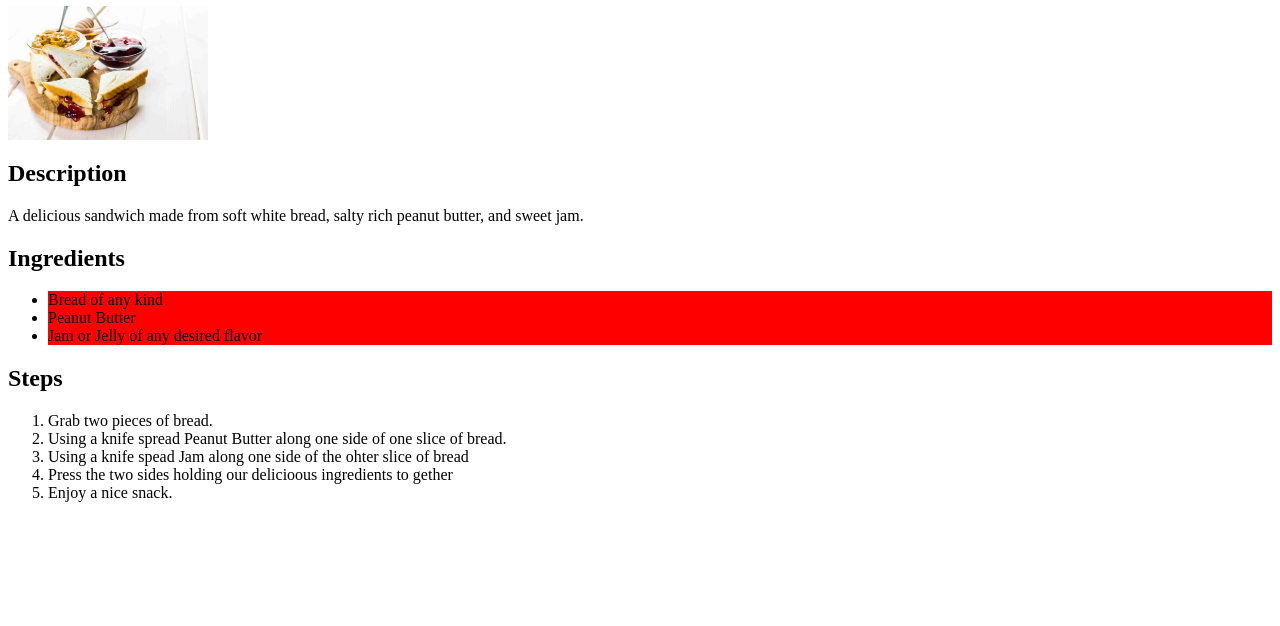
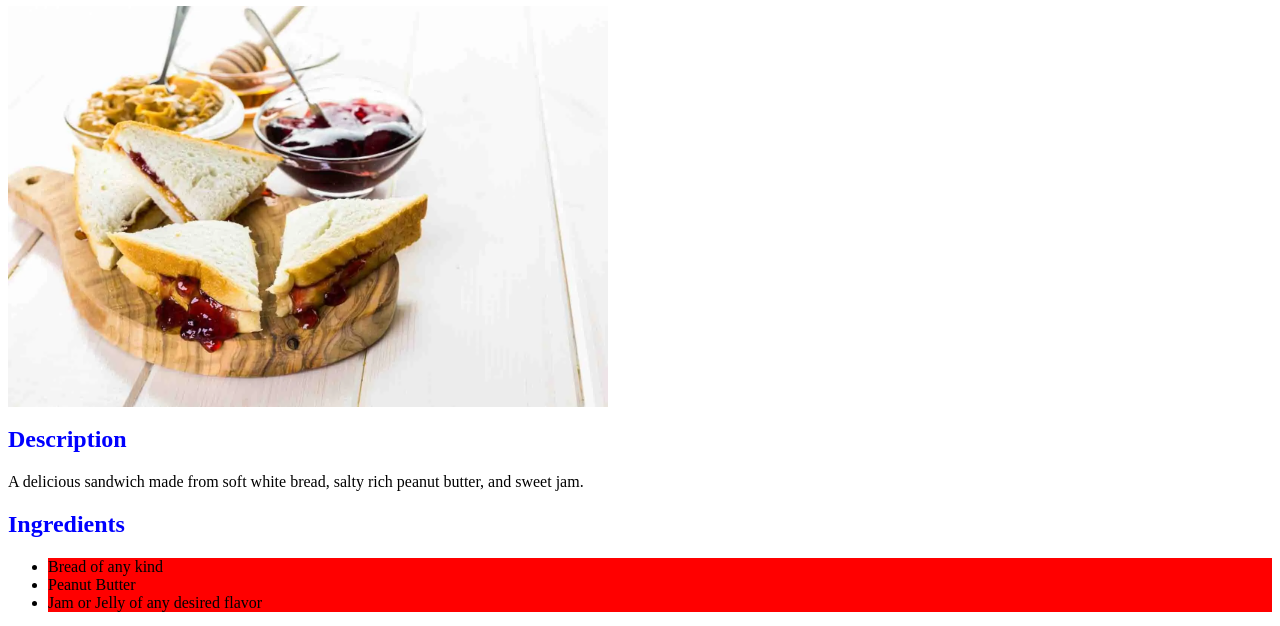
Before and after one commit to CameronWiggins/recipes, a plain HTML site: page recipes/pbj.html in a window 1280 px wide. Shown: the part 60-686 px from the top of the page. Drawn offline with Linux system fonts and the light colour scheme; files whose address does not match are found by name.

Commit message:
test styling

```diff
--- a/recipes/pbj.html
+++ b/recipes/pbj.html
@@ -9,8 +9,8 @@
     <li>Peanut Butter</li>
     <li>Jam or Jelly of any desired flavor</li>
 </ul>
-<h2>Steps</h2>
-<ol>
+<h2 class="step header">Steps</h2>
+<ol class="step list">
     <li>Grab two pieces of bread.</li>
     <li>Using a knife spread Peanut Butter along one side of one slice of bread.</li>
     <li>Using a knife spead Jam along one side of the ohter slice of bread</li>
--- a/style.css
+++ b/style.css
@@ -4,9 +4,18 @@ ul li {
 
 img {
     height: auto;
-    width: 200px;
+    width: 600px;
 }
 
-h1 {
+h1, h2 {
     color: blue;
 }
+
+.step.header {
+    font-weight: bold;
+}
+
+.step.list {
+    font-family: sans-serif;
+    font-size: 10px;
+}
```
Also changed, not shown: recipes/grilledcheese.html (+2 -2 lines).
